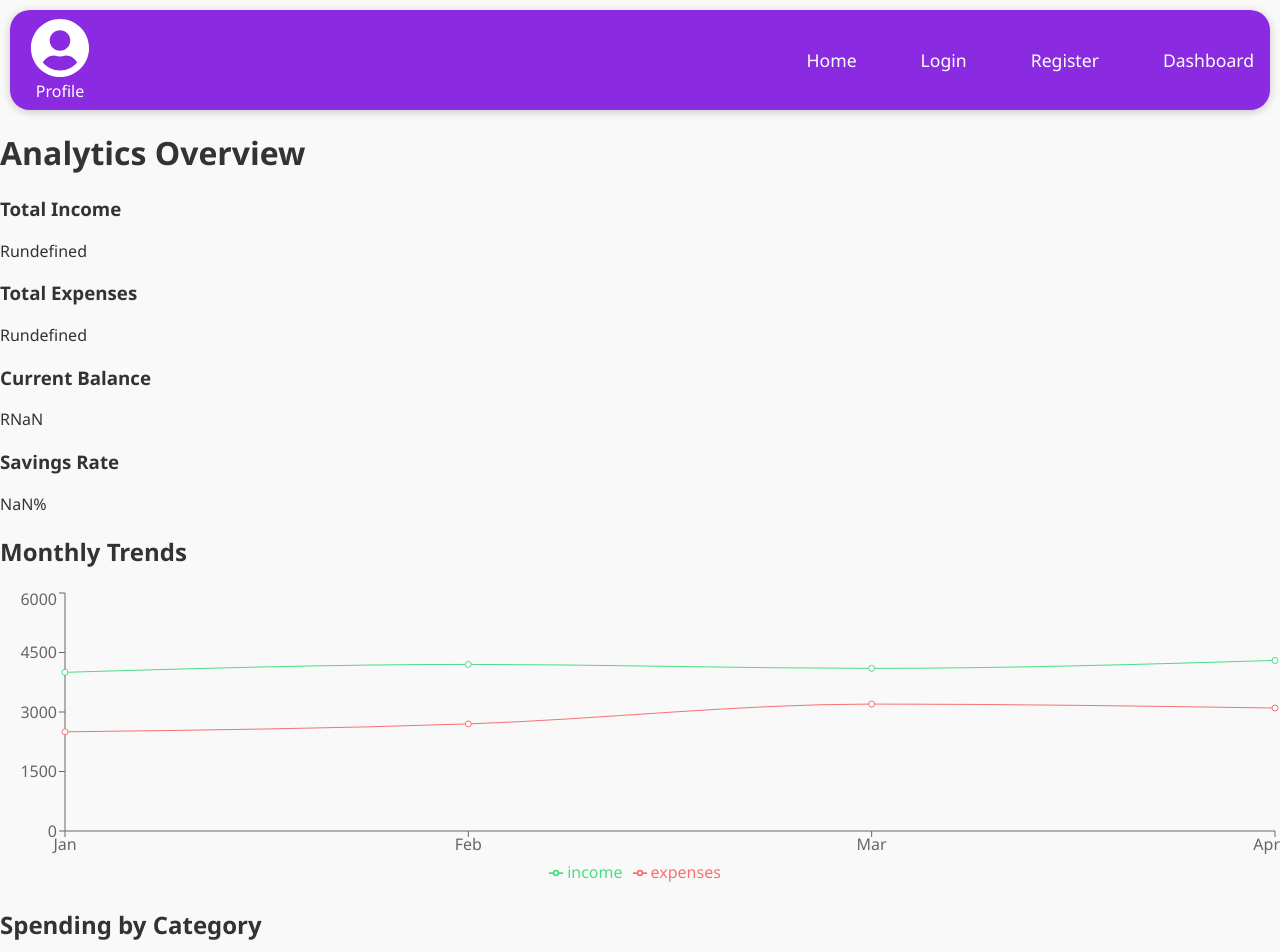
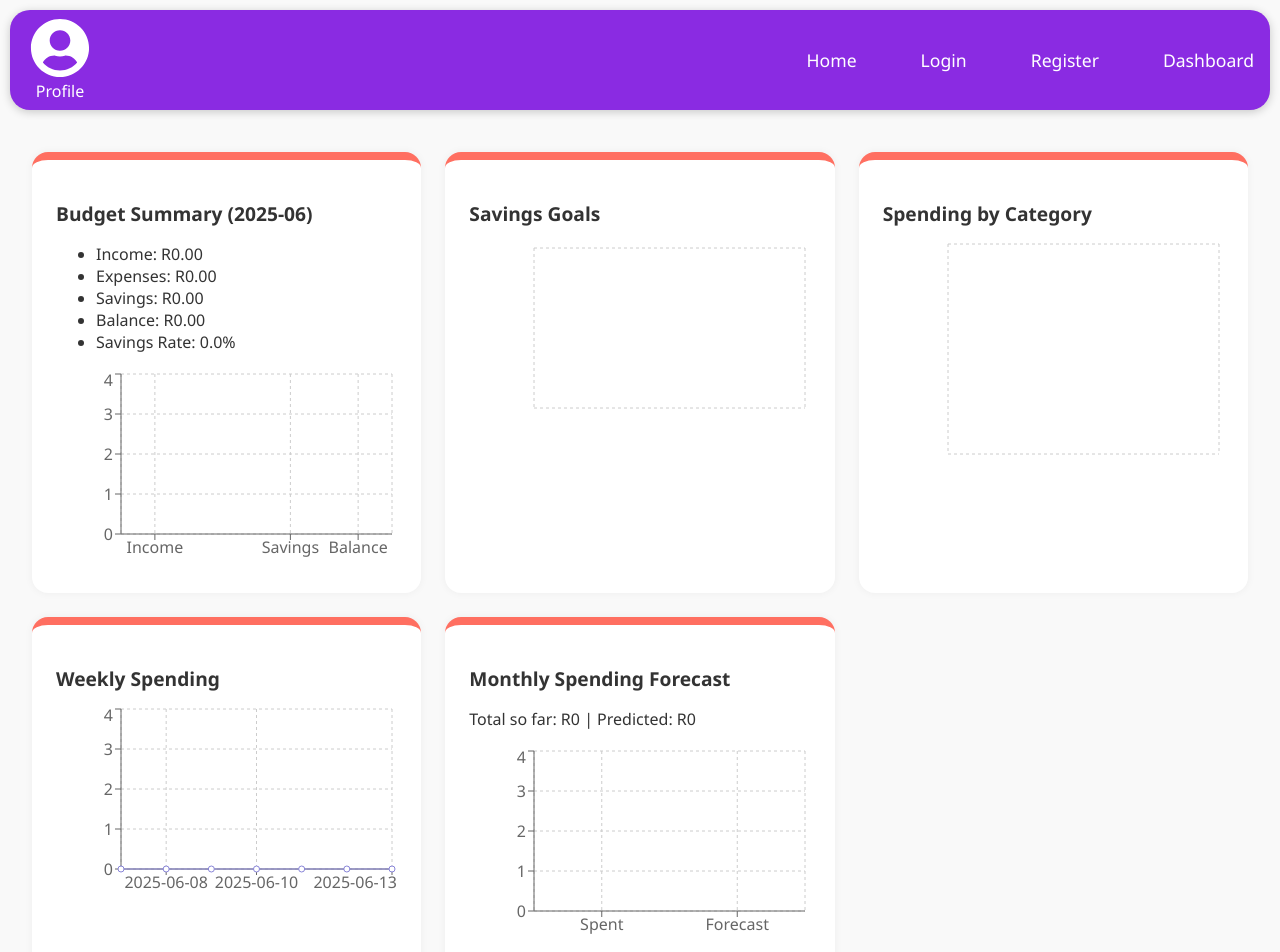
Before and after one commit to Akila-bite/Budgetly, a React (Vite) app: page /analytics in a window 1280 px wide. Shown: the top 952 px of the page. Built offline with nearby package versions, Linux system fonts and the light colour scheme.

Commit message:
analytics hooks fixed, and added to Analytics page

```diff
--- a/src/analytics/useSpendingTrends.js
+++ b/src/analytics/useSpendingTrends.js
@@ -1,44 +1,70 @@
-import React from "react";
-import { useSpendingTrends } from "../hooks/useSpendingTrends";
-import {LineChart,Line,XAxis,YAxis,Tooltip,CartesianGrid,ResponsiveContainer,Legend} from "recharts";
 
-const SpendingTrendsChart = () => {
-  const { data } = useSpendingTrends();
 
-  return (
-    <div className="bg-white shadow p-4 rounded-xl my-6">
-      <h3 className="text-xl font-semibold mb-4">Spending Trends & Forecast</h3>
-      <ResponsiveContainer width="100%" height={300}>
-        <LineChart data={data}>
-          <CartesianGrid strokeDasharray="3 3" />
-          <XAxis dataKey="label" />
-          <YAxis />
-          <Tooltip />
-          <Legend />
-          <Line
-            type="monotone"
-            dataKey="amount"
-            stroke="#8884d8"
-            dot={false}
-            name="Actual"
-            isAnimationActive={false}
-            strokeWidth={2}
-          />
-          <Line
-            type="monotone"
-            dataKey="amount"
-            stroke="#82ca9d"
-            strokeDasharray="5 5"
-            data={data.filter((d) => d.isPrediction)}
-            name="Predicted"
-            dot={false}
-            isAnimationActive={false}
-            strokeWidth={2}
-          />
-        </LineChart>
-      </ResponsiveContainer>
-    </div>
-  );
+import { useSelector } from "react-redux";
+import { useMemo } from "react";
+
+// Helper: Format a Date to "MMM YYYY" (e.g., "Jun 2025")
+const formatMonthLabel = (date) =>
+  date.toLocaleString("default", { month: "short", year: "numeric" });
+
+const useSpendingTrends = () => {
+  const { transactions } = useSelector((state) => state.transactions);
+
+  const data = useMemo(() => {
+    const monthlyTotals = {};
+    const today = new Date();
+
+    // Group past transactions by month
+    transactions.forEach((tx) => {
+      if (tx.type === "expense") {
+        const txDate = new Date(tx.date);
+        const monthKey = `${txDate.getFullYear()}-${txDate.getMonth()}`;
+        const label = formatMonthLabel(txDate);
+
+        if (!monthlyTotals[monthKey]) {
+          monthlyTotals[monthKey] = { label, amount: 0 };
+        }
+
+        monthlyTotals[monthKey].amount += tx.amount;
+      }
+    });
+
+    // Sort by date (earliest to latest)
+    const sorted = Object.entries(monthlyTotals)
+      .sort(([a], [b]) => new Date(a) - new Date(b))
+      .map(([_, val]) => ({
+        ...val,
+        amount: parseFloat(val.amount.toFixed(2)),
+        isPrediction: false,
+      }));
+
+    // Generate a basic forecast for next 3 months (optional)
+    const numPastMonths = sorted.length;
+    if (numPastMonths >= 2) {
+      const lastMonthAmount = sorted[numPastMonths - 1].amount;
+      const prevMonthAmount = sorted[numPastMonths - 2].amount;
+
+      const growthRate = lastMonthAmount - prevMonthAmount;
+
+      const lastDate = new Date();
+      lastDate.setMonth(lastDate.getMonth() + 1); // start predictions next month
+
+      for (let i = 0; i < 3; i++) {
+        const futureDate = new Date(lastDate.getFullYear(), lastDate.getMonth() + i);
+        const predictedAmount = lastMonthAmount + growthRate * (i + 1);
+
+        sorted.push({
+          label: formatMonthLabel(futureDate),
+          amount: parseFloat(predictedAmount.toFixed(2)),
+          isPrediction: true,
+        });
+      }
+    }
+
+    return sorted;
+  }, [transactions]);
+
+  return { data };
 };
 
-export default SpendingTrendsChart;
+export default useSpendingTrends;
--- a/src/components/DashboardCard.css
+++ b/src/components/DashboardCard.css
@@ -16,9 +16,11 @@
   background: linear-gradient(to right, #3b82f6, #9333ea); /* blue-purple */
 }
 
-.dashboard-card.analytics-card {
-  background: linear-gradient(to right, #10b981, #0ea5e9); /* green-blue */
+.dashboard-card.profile-card {
+  background: linear-gradient(to right, #3b82f6, #9333ea); /* blue-purple */
 }
+
+
 
 .dashboard-card-title {
   font-size: 1.2rem;
--- /dev/null
+++ b/src/pages/Analytics.css
@@ -0,0 +1,30 @@
+/* src/styles/Analytics.css */
+
+/* Main grid container */
+.analytics-container {
+  display: grid;
+  grid-template-columns: repeat(auto-fit, minmax(350px, 1fr));
+  gap: 1.5rem;
+  padding: 2rem;
+  background-color: #f9f9f9;
+}
+
+/* Card style for each section */
+.analytics-card {
+  background: #ffffff;
+  border-radius: 1rem;
+  padding: 1.5rem;
+  box-shadow: 0 0 8px rgba(0, 0, 0, 0.05);
+}
+
+/* Allow certain graphs like SpendingTrendsChart to stretch full width */
+.analytics-card.full-width {
+  grid-column: 1 / -1;
+}
+
+/* Optional: make h2 smaller and cleaner */
+.analytics-card h2 {
+  font-size: 1.2rem;
+  font-weight: 600;
+  margin-bottom: 0.75rem;
+}
--- a/src/pages/Analytics.jsx
+++ b/src/pages/Analytics.jsx
@@ -1,88 +1,198 @@
+import React from "react";
+import {useBudgetAnalytics,useGoalAnalytics,useTransactionAnalytics,useSpendingTrends,} from "../analytics/useAnalytics";
+import { useSelector } from "react-redux";
+import "./Analytics.css"; // Custom CSS file
 
-import React from "react";
-import { useSelector } from "react-redux";
-import { LineChart, Line, PieChart, Pie, Tooltip, XAxis, YAxis, Legend, ResponsiveContainer } from "recharts";
+// Recharts imports for charts
+import {
+  ResponsiveContainer,
+  BarChart,
+  Bar,
+  XAxis,
+  YAxis,
+  Tooltip,
+  CartesianGrid,
+  LineChart,
+  Line,
+  Legend,
+} from "recharts";
 
 const Analytics = () => {
-  const transactions = useSelector((state) => state.transactions.items);
-  const income = useSelector((state) => state.transactions.totalIncome);
-  const expenses = useSelector((state) => state.transactions.totalExpenses);
-  const balance = income - expenses;
+  // Fetch goals from Redux store
+  const goals = useSelector((state) => state.goals.goals);
 
-  const monthlyTrends = [
-    { month: "Jan", income: 4000, expenses: 2500 },
-    { month: "Feb", income: 4200, expenses: 2700 },
-    { month: "Mar", income: 4100, expenses: 3200 },
-    { month: "Apr", income: 4300, expenses: 3100 },
-  ];
+  // Hook for general budget insights (income, expenses, etc.)
+  const {
+    income,
+    expenses,
+    balance,
+    savings,
+    savingsRate,
+    selectedMonth,
+    availableMonths,
+  } = useBudgetAnalytics();
 
-  const categoryBreakdown = [
-    { name: "Food", value: 900 },
-    { name: "Transport", value: 400 },
-    { name: "Entertainment", value: 300 },
-    { name: "Utilities", value: 600 },
-  ];
+  // Hook for analyzing savings goals
+  const { goalInsights, totals } = useGoalAnalytics(goals);
 
-  const savingsRate = ((income - expenses) / income) * 100;
+  // Hook for analyzing transactions (weekly/monthly/category)
+  const {
+    totalIncome,
+    totalExpenses,
+    categoryBarChartData,
+    monthlyTrendData,
+    weeklyTrendData,
+    predictedMonthlySpending,
+  } = useTransactionAnalytics();
+
+  // Hook for spending trends over time (actual vs predicted)
+  const { data: spendingTrends } = useSpendingTrends();
 
   return (
-    <div className="p-6">
-      <h1 className="text-2xl font-bold mb-4">Analytics Overview</h1>
+    <div className="analytics-container">
+      {/* 📊 Budget Overview */}
+      <section className="analytics-card">
+        <h2>Budget Summary ({selectedMonth})</h2>
+        <ul>
+          <li>Income: R{income}</li>
+          <li>Expenses: R{expenses}</li>
+          <li>Savings: R{savings}</li>
+          <li>Balance: R{balance}</li>
+          <li>Savings Rate: {savingsRate}%</li>
+        </ul>
+        <ResponsiveContainer width="100%" height={200}>
+          <BarChart
+            data={[
+              { name: "Income", value: +income },
+              { name: "Expenses", value: +expenses },
+              { name: "Savings", value: +savings },
+              { name: "Balance", value: +balance },
+            ]}
+          >
+            <CartesianGrid strokeDasharray="3 3" />
+            <XAxis dataKey="name" />
+            <YAxis />
+            <Tooltip />
+            <Bar dataKey="value" fill="#8884d8" />
+          </BarChart>
+        </ResponsiveContainer>
+      </section>
 
-      {/* Summary Cards */}
-      <div className="grid grid-cols-1 md:grid-cols-4 gap-4 mb-8">
-        <SummaryCard title="Total Income" value={`R${income}`} />
-        <SummaryCard title="Total Expenses" value={`R${expenses}`} />
-        <SummaryCard title="Current Balance" value={`R${balance}`} />
-        <SummaryCard title="Savings Rate" value={`${savingsRate.toFixed(1)}%`} />
-      </div>
+      {/* 🏁 Goal Progress */}
+      <section className="analytics-card">
+        <h2>Savings Goals</h2>
+        <ul>
+          {goalInsights.map((goal) => (
+            <li key={goal._id}>
+              {goal.title}: {goal.progressPercent.toFixed(1)}% (
+              R{goal.currentAmount}/{goal.targetAmount})
+            </li>
+          ))}
+        </ul>
+        <ResponsiveContainer width="100%" height={200}>
+          <BarChart
+            data={goalInsights.map((g) => ({
+              name: g.title,
+              progress: +g.progressPercent,
+            }))}
+          >
+            <CartesianGrid strokeDasharray="3 3" />
+            <XAxis dataKey="name" />
+            <YAxis unit="%" />
+            <Tooltip />
+            <Bar dataKey="progress" fill="#82ca9d" />
+          </BarChart>
+        </ResponsiveContainer>
+      </section>
 
-      {/* Trends */}
-      <h2 className="text-xl font-semibold mb-2">Monthly Trends</h2>
-      <ResponsiveContainer width="100%" height={300}>
-        <LineChart data={monthlyTrends}>
-          <XAxis dataKey="month" />
-          <YAxis />
-          <Tooltip />
-          <Legend />
-          <Line type="monotone" dataKey="income" stroke="#4ade80" />
-          <Line type="monotone" dataKey="expenses" stroke="#f87171" />
-        </LineChart>
-      </ResponsiveContainer>
+      {/* 🍔 Category Breakdown */}
+      <section className="analytics-card">
+        <h2>Spending by Category</h2>
+        <ResponsiveContainer width="100%" height={250}>
+          <BarChart data={categoryBarChartData}>
+            <CartesianGrid strokeDasharray="3 3" />
+            <XAxis dataKey="category" />
+            <YAxis />
+            <Tooltip />
+            <Bar dataKey="amount" fill="#ffc658" />
+          </BarChart>
+        </ResponsiveContainer>
+      </section>
 
-      {/* Category Breakdown */}
-      <h2 className="text-xl font-semibold mt-8 mb-2">Spending by Category</h2>
-      <ResponsiveContainer width="100%" height={300}>
-        <PieChart>
-          <Pie
-            data={categoryBreakdown}
-            dataKey="value"
-            nameKey="name"
-            outerRadius={100}
-            fill="#60a5fa"
-            label
-          />
-          <Tooltip />
-        </PieChart>
-      </ResponsiveContainer>
+      {/* 📆 Weekly Trends */}
+      <section className="analytics-card">
+        <h2>Weekly Spending</h2>
+        <ResponsiveContainer width="100%" height={200}>
+          <LineChart data={weeklyTrendData}>
+            <CartesianGrid strokeDasharray="3 3" />
+            <XAxis dataKey="date" />
+            <YAxis />
+            <Tooltip />
+            <Line type="monotone" dataKey="amount" stroke="#8884d8" />
+          </LineChart>
+        </ResponsiveContainer>
+      </section>
 
-      {/* Forecasting Example */}
-      <div className="mt-8 bg-blue-50 p-4 rounded-lg shadow">
-        <h2 className="text-lg font-semibold mb-2">Trend Prediction</h2>
+      {/* 🔮 Monthly Forecast */}
+      <section className="analytics-card">
+        <h2>Monthly Spending Forecast</h2>
         <p>
-          Based on your current spending rate, you are projected to spend approximately <strong>R3200</strong> this month.
+          Total so far: R{totalExpenses} | Predicted: R{predictedMonthlySpending}
         </p>
-        <p className="text-sm text-gray-500 mt-1">* This is a basic forecast. More accurate predictions coming soon.</p>
-      </div>
+        <ResponsiveContainer width="100%" height={200}>
+          <BarChart
+            data={[
+              { label: "Spent", value: totalExpenses },
+              { label: "Forecast", value: predictedMonthlySpending },
+            ]}
+          >
+            <CartesianGrid strokeDasharray="3 3" />
+            <XAxis dataKey="label" />
+            <YAxis />
+            <Tooltip />
+            <Bar dataKey="value" fill="#ff7f50" />
+          </BarChart>
+        </ResponsiveContainer>
+      </section>
+
+      {/* 📈 Spending Trends Over Time (Actual vs Predicted) */}
+      <section className="analytics-card full-width">
+        <h2>Spending Trends & Forecast</h2>
+        <ResponsiveContainer width="100%" height={300}>
+          <LineChart data={spendingTrends}>
+            <CartesianGrid strokeDasharray="3 3" />
+            <XAxis dataKey="label" />
+            <YAxis />
+            <Tooltip />
+            <Legend />
+            {/* Actual Spending Line */}
+            <Line
+              type="monotone"
+              dataKey="amount"
+              stroke="#8884d8"
+              dot={false}
+              strokeWidth={2}
+              name="Actual"
+              isAnimationActive={false}
+              data={spendingTrends.filter((d) => !d.isPrediction)}
+            />
+            {/* Predicted Spending Line */}
+            <Line
+              type="monotone"
+              dataKey="amount"
+              stroke="#82ca9d"
+              strokeDasharray="5 5"
+              dot={false}
+              strokeWidth={2}
+              name="Predicted"
+              isAnimationActive={false}
+              data={spendingTrends.filter((d) => d.isPrediction)}
+            />
+          </LineChart>
+        </ResponsiveContainer>
+      </section>
     </div>
   );
 };
 
-const SummaryCard = ({ title, value }) => (
-  <div className="bg-white rounded-lg shadow p-4">
-    <h3 className="text-sm text-gray-600">{title}</h3>
-    <p className="text-lg font-bold">{value}</p>
-  </div>
-);
-
 export default Analytics;
--- a/src/pages/dashboard.css
+++ b/src/pages/dashboard.css
@@ -1,64 +1,72 @@
-/* Container grid (already applied in Tailwind in your JSX, but in case you want to move away from Tailwind) */
+/* Container grid: fills more of the screen and adjusts columns responsively */
 .dashboard-container {
   display: grid;
-   grid-template-columns: repeat(2, 1fr); /* 2 columns */
-  column-gap: 1rem; /* space between the two columns (left/right) */
-row-gap: 0.5rem;   /* space between the two rows (top/bottom) */
-  padding: 2rem;
-  max-width: 1000px;
-  margin: 0 auto; /* center the grid */
+  grid-template-columns: repeat(auto-fit, minmax(300px, 1fr)); /* auto-fit cards */
+  gap: 2rem; /* space between all grid items */
+  padding: 3rem 2rem;
+  max-width: 1400px;
+  margin: 0 auto;
+  min-height: 80vh; /* ensures height fills most of the page */
 }
 
-/* DashboardCard base styles */
+/* DashboardCard: larger, flexible size */
 .dashboard-card {
   background-color: #ffffff;
-  border-radius: 16px;
-  box-shadow: 0 4px 20px rgba(0, 0, 0, 0.1);
-  padding: 1.5rem;
+  border-radius: 20px;
+  box-shadow: 0 6px 30px rgba(0, 0, 0, 0.1);
+  padding: 2rem;
   cursor: pointer;
   transition: transform 0.2s ease, box-shadow 0.2s ease;
   display: flex;
   flex-direction: column;
   justify-content: center;
   align-items: center;
-  max-width: 250px;
-  /* Maintain a square shape */
-  aspect-ratio: 1 / 1;
+
+  /* Remove size limits to allow flexibility */
+  width: 100%;
+  height: 100%;
+  min-height: 250px; /* ensure it feels like a card */
 }
 
-/* Hover effect */
+/* Hover effect: subtle lift */
 .dashboard-card:hover {
-  transform: translateY(-5px);
-  box-shadow: 0 6px 30px rgba(0, 0, 0, 0.15);
+  transform: translateY(-6px);
+  box-shadow: 0 8px 40px rgba(0, 0, 0, 0.15);
 }
 
-/* Title inside the card */
+/* Card title */
 .dashboard-card h2 {
   margin-bottom: 1rem;
-  font-size: 1.5rem;
-  color: #4b0082; /* Indigo/blueviolet tone */
+  font-size: 1.8rem;
+  color: #4b0082;
 }
 
 /* Description text */
 .dashboard-card p {
-  font-size: 1rem;
+  font-size: 1.1rem;
   color: #444;
   text-align: center;
+  max-width: 90%;
 }
 
-/* Optional: different colors per card type if needed */
+/* Accent borders for each card type */
 .budget-card {
-  border-top: 6px solid #7b68ee; /* mediumslateblue */
+  border-top: 8px solid #7b68ee;
 }
 
 .transactions-card {
-  border-top: 6px solid #ff6f61;
+  border-top: 8px solid #ff6f61;
 }
 
 .goals-card {
-  border-top: 6px solid #20c997;
+  border-top: 8px solid #58165a;
 }
 
 .analytics-card {
-  border-top: 6px solid #ffc107;
+  border-top: 8px solid #ff6f61;
 }
+
+.profile-card {
+ border-top: 8px solid #58165a;
+
+}
```
Also changed, not shown: src/analytics/useAnalytics.js (+7 -0 lines), src/pages/Dashboard.jsx (+9 -0 lines).
